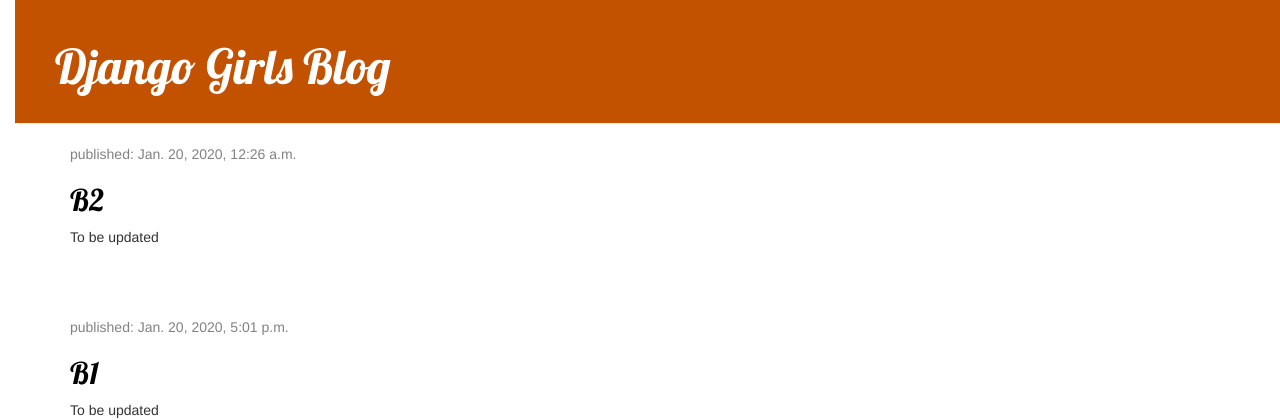
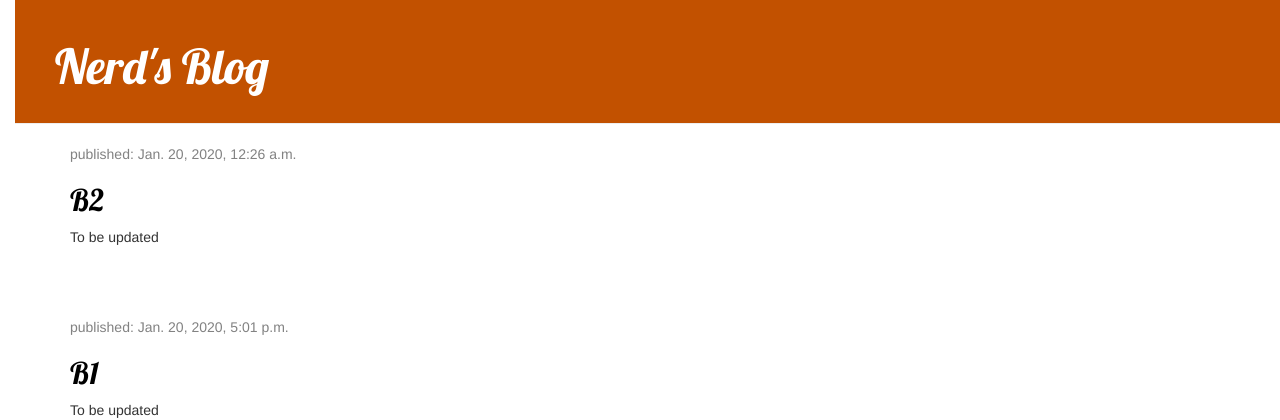
Before and after one commit to Shreyas-SShetty/my-first-blog, a Django app: page / in a window 1280 px wide. Shown: the top 420 px of the page. Run offline with Django 3.2, Linux system fonts and the light colour scheme; data comes from the database, SQL or seed files in the repository; some libraries are stand-ins or nearby versions.

Commit message:
changed HTML

```diff
--- a/blog/templates/blog/post_list.html
+++ b/blog/templates/blog/post_list.html
@@ -10,7 +10,7 @@
     <body>
         <div>
             <div class="page-header">
-            <h1><a href="/">Django Girls Blog</a></h1>
+            <h1><a href="/">Nerd's Blog</a></h1>
             </div>
         </div>
 
```
